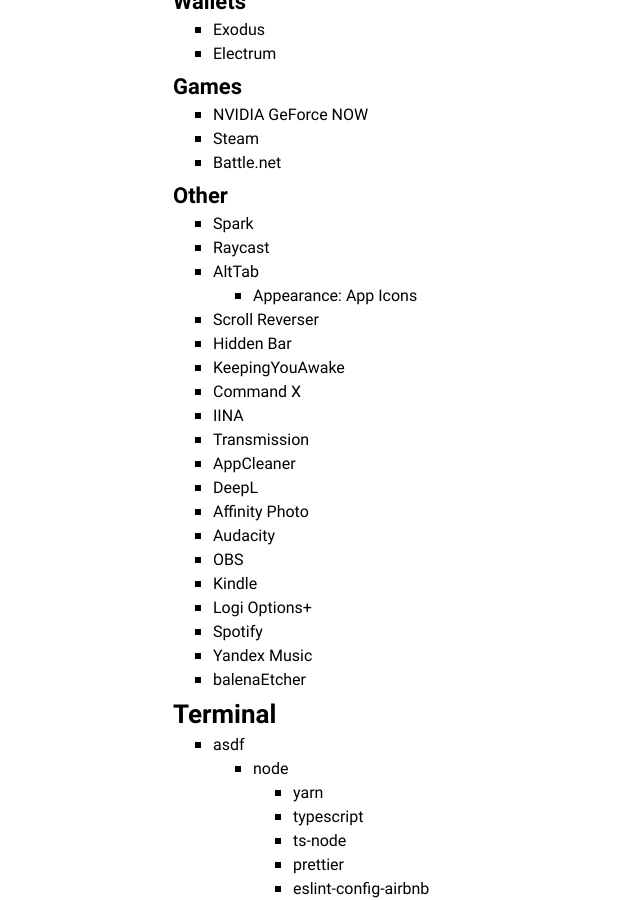
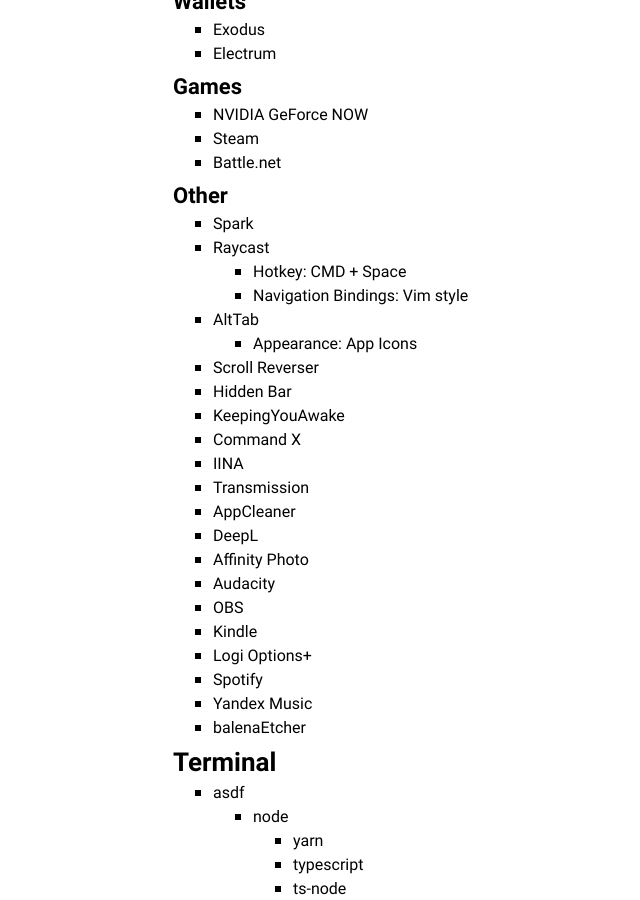
Before and after one commit to amalumian/www.malumian.dev, a Jekyll site: the page built from setup.html, in a window 1280 px wide and 900 px high, scrolled down 4002 px. Shown: the whole window, without its empty margins (137-777 px from the left). Built offline with Jekyll 4.4.1, drawn with Linux system fonts in a browser that asks for light colours.

Commit message:
Update setup.html

```diff
--- a/setup.html
+++ b/setup.html
@@ -245,7 +245,12 @@
     <h3>Other</h3>
     <ul>
         <li>Spark</li>
-        <li>Raycast</li>
+        <li>Raycast
+            <ul>
+                <li>Hotkey: CMD + Space</li>
+                <li>Navigation Bindings: Vim style</li>
+            </ul>
+        </li>
         <li>AltTab
             <ul>
                 <li>Appearance: App Icons</li>
```
